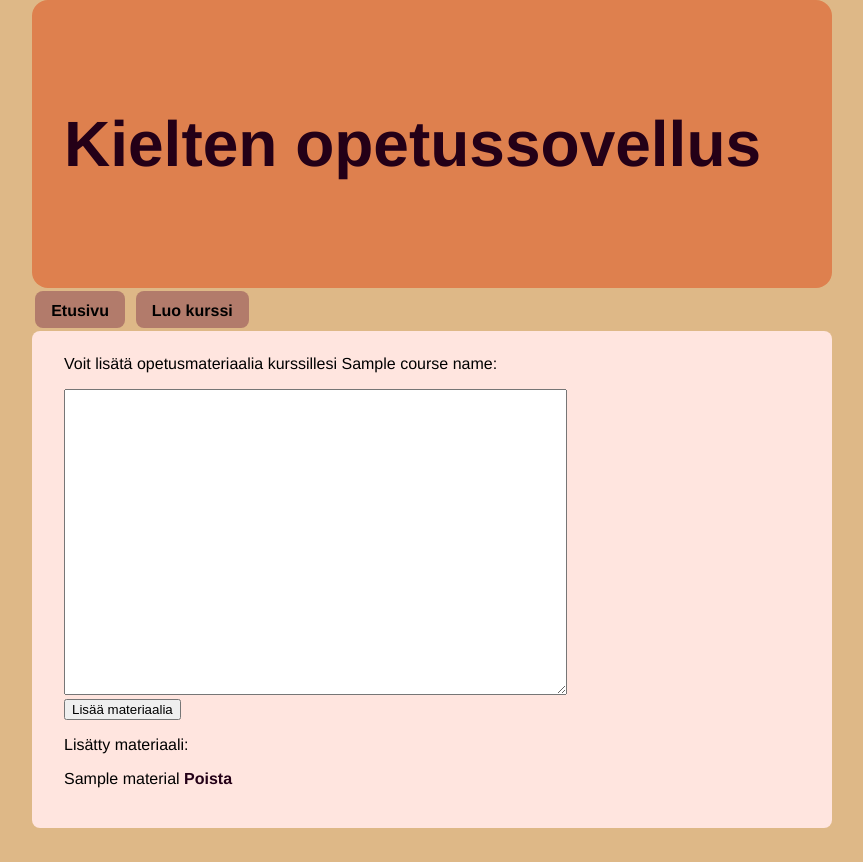
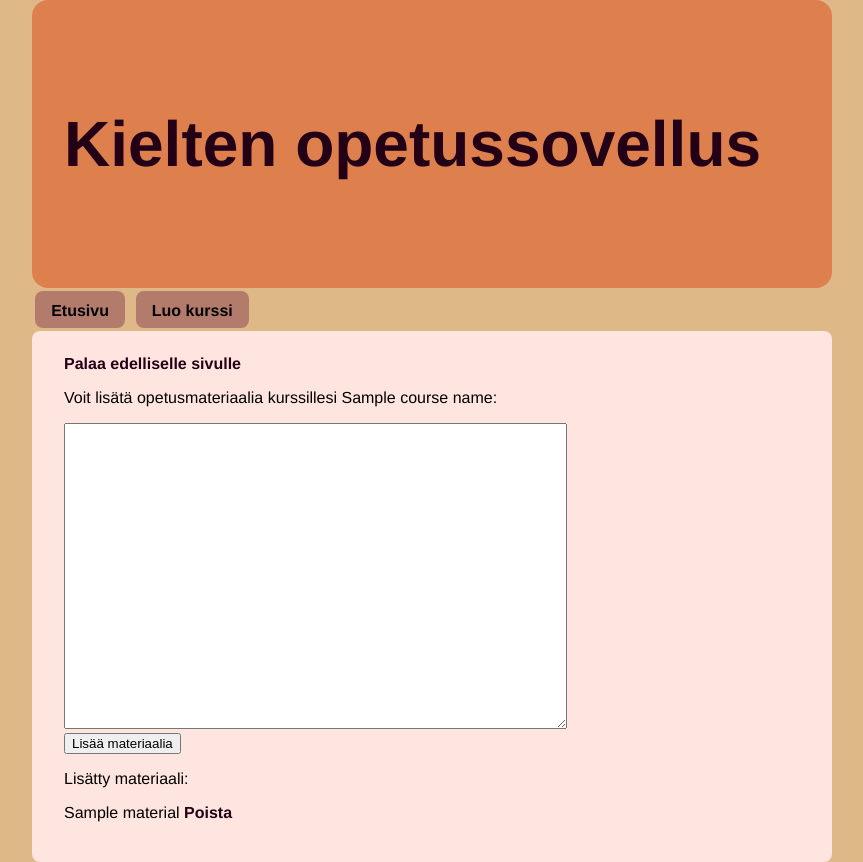
Before and after one commit to Mullil/teaching-application-project, a Flask app: template templates/coursematerial.html in a window 1280 px wide. Shown: the whole page, without its empty margins (208-1071 px from the left). Before the commit the page ends 828 px from the top, so only its background shows below. Run offline with Flask 3, Linux system fonts and the light colour scheme; the template is opened without the code that fills it: most values are stand-ins (such as "Sample title", 1, 10 or a date in 2020).

Commit message:
Add better navigation

```diff
--- a/templates/coursematerial.html
+++ b/templates/coursematerial.html
@@ -1,5 +1,7 @@
 {% extends "teacher_layout.html" %}
 {% block content %}
+<a href="/editcourse/{{url_course_name}}">Palaa edelliselle sivulle</a>
+<p>
 <form action="/coursematerial/{{url_course_name}}" method = "post">
 Voit lisätä opetusmateriaalia kurssillesi {{course_name}}:
 <p>
```
